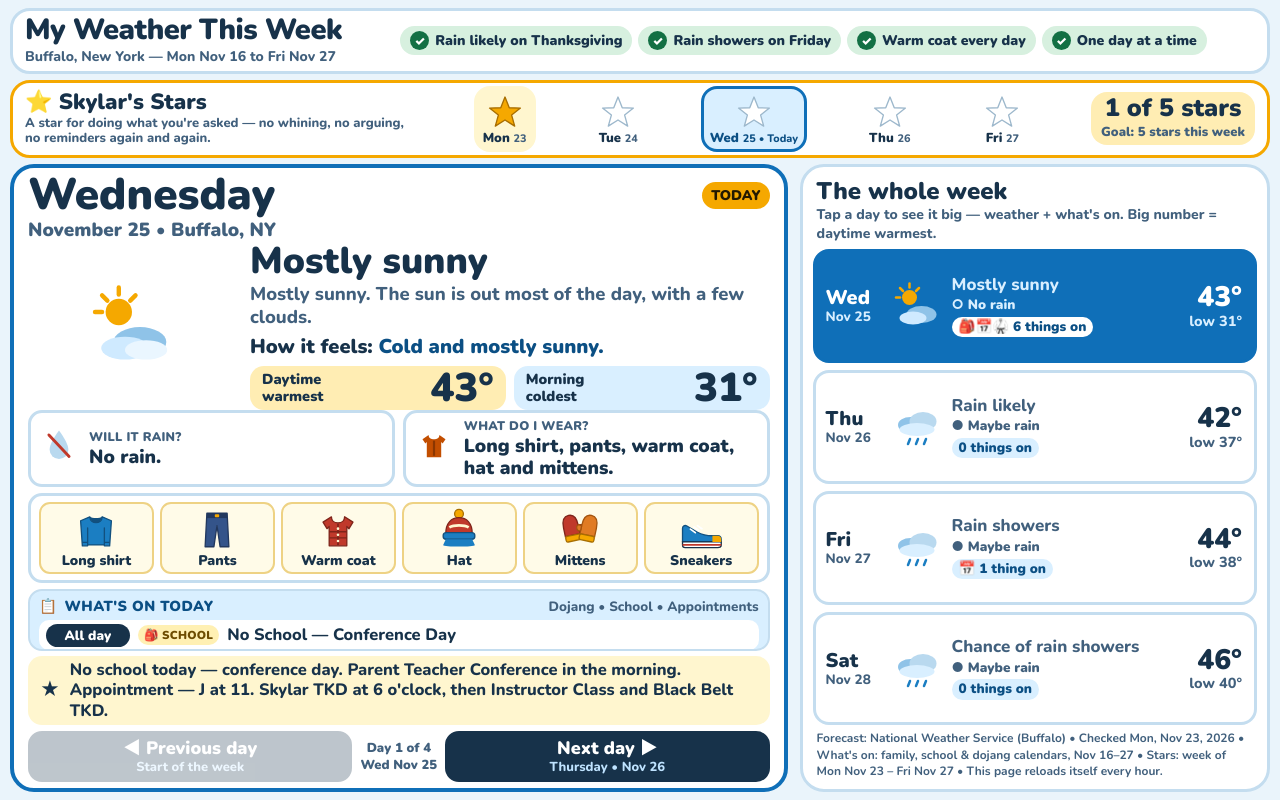
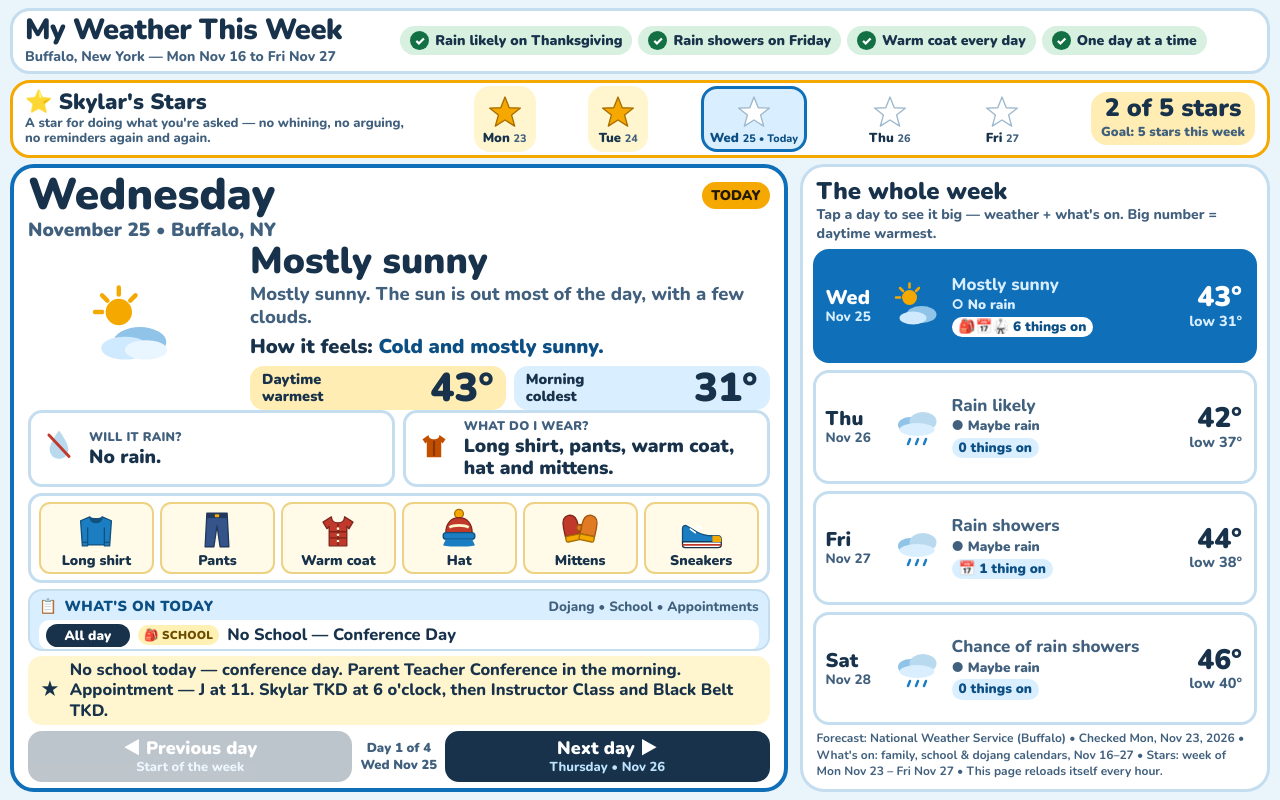
Before and after one commit to loop9-remixd/whatshouldiwear, a plain HTML site: page index.html in a window 1280 px wide. Drawn offline with nearby package versions, Linux system fonts and the light colour scheme.

Commit message:
Weather board: Skylar star Tue Nov 24 — 2 of 5

```diff
--- a/index.html
+++ b/index.html
@@ -540,7 +540,7 @@ var STAR_GOAL = 5;
 var STAR_STORAGE_KEY = "skylar-stars-week-2026-11-23";
 var STAR_WEEK = [
   { short:"Mon", date:"November 23", earned:true },
-  { short:"Tue", date:"November 24", earned:false },
+  { short:"Tue", date:"November 24", earned:true },
   { short:"Wed", date:"November 25", earned:false },
   { short:"Thu", date:"November 26", earned:false },
   { short:"Fri", date:"November 27", earned:false }
```
